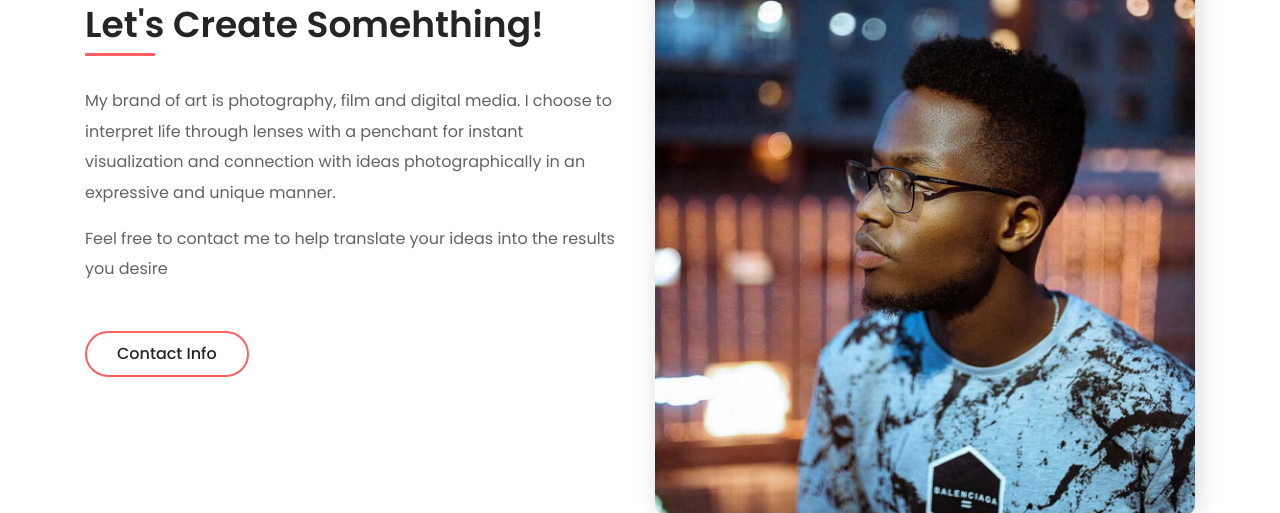
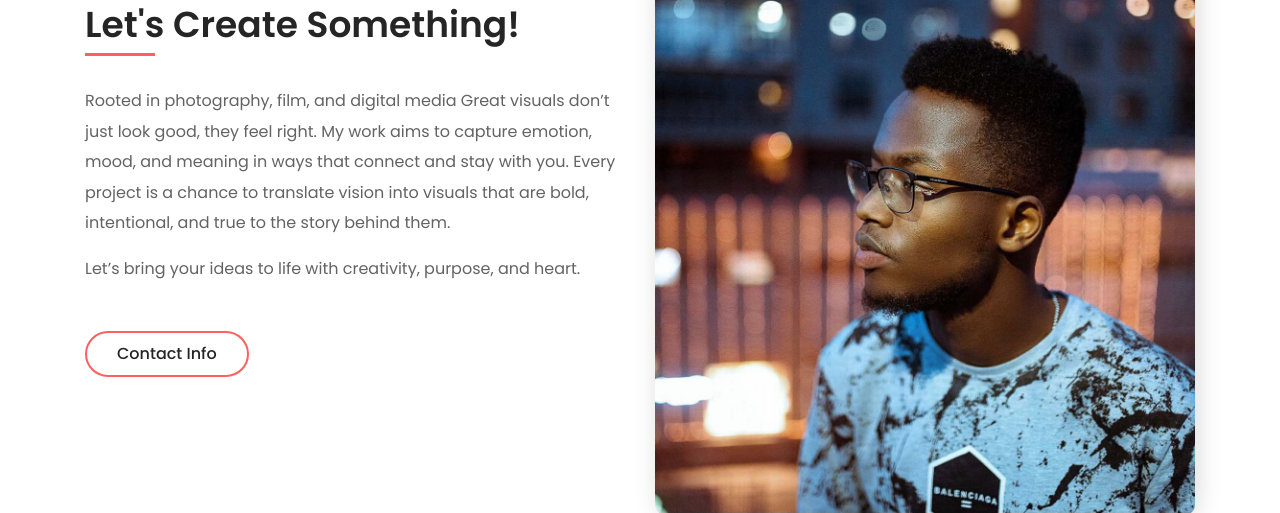
Before and after one commit to Zulu-A/maculastudio.com, a website: page about.html in a window 1280 px wide. Shown: the part 587-1100 px from the top of the page. Drawn offline with Linux system fonts and the light colour scheme.

Commit message:
Update about.html

```diff
--- a/about.html
+++ b/about.html
@@ -8,7 +8,7 @@
     <meta name="viewport" content="width=device-width, initial-scale=1, shrink-to-fit=no">
 
     <!-- Title -->
-    <title>Zulu photographer</title>
+    <title>Macula Studio</title>
 
     <!-- Favicon -->
     <link rel="icon" href="./Logo/macula LOGO new.jpeg">
@@ -135,10 +135,11 @@
             <div class="row align-items-center">
                 <div class="col-12 col-lg-6">
                     <div class="about-us-content mb-80">
-                        <h3 class="wow fadeInUp" data-wow-delay="100ms">Let's Create Somehthing!</h3>
+                        <h3 class="wow fadeInUp" data-wow-delay="100ms">Let's Create Something!</h3>
                         <div class="line wow fadeInUp" data-wow-delay="200ms"></div>
-                        <p class="wow fadeInUp" data-wow-delay="300ms">My brand of art is photography, film and digital media. I choose to interpret life through lenses with a penchant for instant visualization and connection with ideas photographically in an expressive and unique manner.</p>
-                        <p class="wow fadeInUp" data-wow-delay="400ms">Feel free to contact me to help translate your ideas into the results you desire</p>
+                        <p class="wow fadeInUp" data-wow-delay="300ms">Rooted in photography, film, and digital media
+Great visuals don’t just look good, they feel right. My work aims to capture emotion, mood, and meaning in ways that connect and stay with you. Every project is a chance to translate vision into visuals that are bold, intentional, and true to the story behind them.</p>
+                        <p class="wow fadeInUp" data-wow-delay="400ms">Let’s bring your ideas to life with creativity, purpose, and heart.</p>
                         <a class="btn alime-btn btn-2 mt-30 wow fadeInUp" data-wow-delay="500ms" href="contact.html">Contact Info</a>
                     </div>
                 </div>
```
